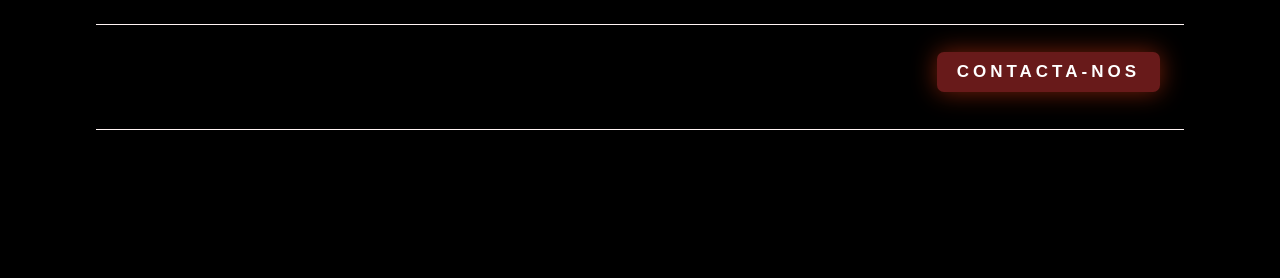
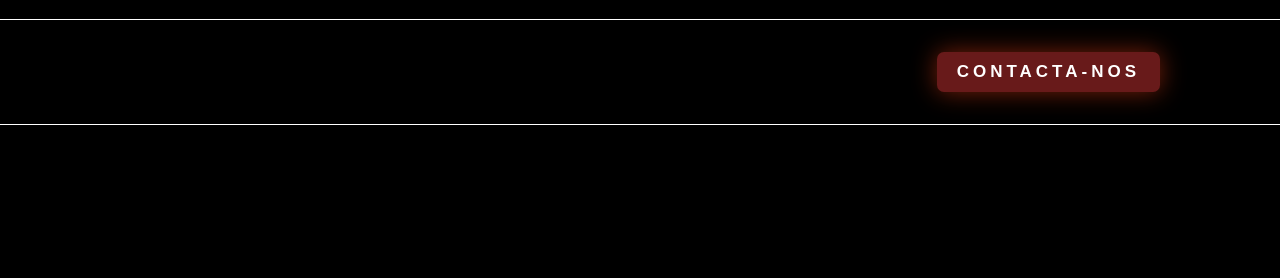
Before and after one commit to quintasmatheus/TurboCheck, a plain HTML site: page index.html in a window 1280 px wide. Shown: the top 278 px of the page. Drawn offline with Linux system fonts and the light colour scheme.

Commit message:
fixed somethings you know

```diff
--- a/styles.css
+++ b/styles.css
@@ -23,18 +23,39 @@ a {
         color: inherit;
     }
 
+
     #navbar {
+        background-color: black;
         position: fixed;
-    left: 12vh;
-    right: 12vh;
-    top: 3vh;
+        left: 0;
+        right: 0;
+        top: 20px;
         display: flex;
         justify-content: center;
         align-items: center;
         padding-bottom: 13vh;
-    border-top: 1px solid rgb(255, 244, 244);
-    border-bottom: 1px solid rgb(255, 244, 244);
         transition: top 0.3s;
+    }
+
+    #navbar::before{
+        content: "";
+        position: absolute;
+        left: 0;
+        right: 0;
+        bottom: 100%;
+        height: 20px;
+        background: linear-gradient(0deg, rgba(0,0,0,1) 0%,rgba(0,0,0,.5) 100%);
+        border-bottom: 1px solid  white;
+    }
+
+    #navbar::after{
+        content: "";
+        position: absolute;
+        left: 0;
+        right: 0;
+        top: 100%;
+        height: 20px;
+        border-top: 1px solid  white;
     }
 
 .drawTime {
@@ -87,8 +108,8 @@ a {
 }
 
 .modal-content {
-    width: 30vh;
-    min-width: 20vh;
+    width: 20vw;
+    min-width: 15vw;
     display: flex;
     flex-direction: column;
     align-items: center;
@@ -103,8 +124,8 @@ a {
 
 .modal-content input, .modal-content textarea {
     width: 80%;
-    padding: 8px;
-    margin: 5px 0;
+    padding: 8px 8px;
+    margin: 5px 20px;
     border: 1px solid #ccc;
     border-radius: 10px;
 }
```
Lines whose indentation alone changed are shown as unchanged.
